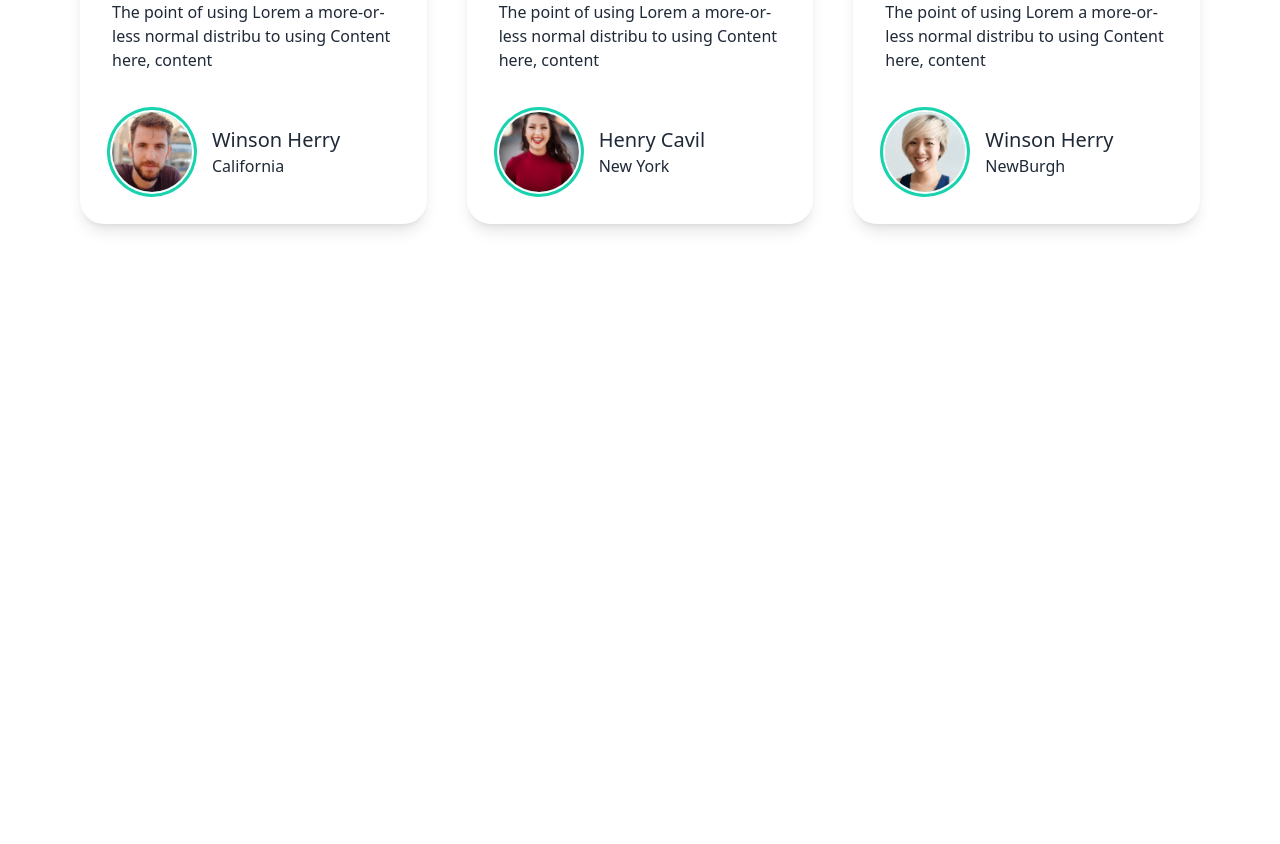
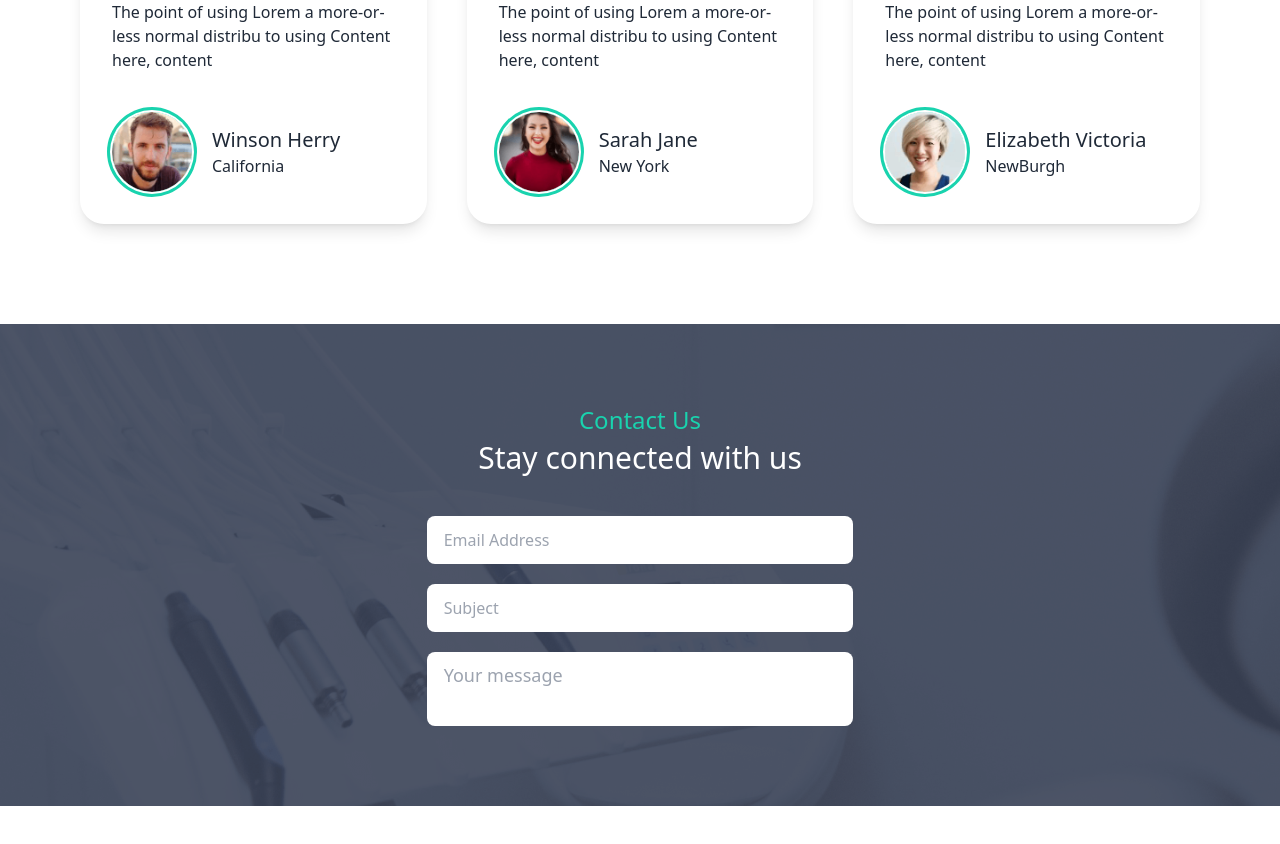
Before and after one commit to Arpon207/Doctors-Portal, a React (Vite) app: page / in a window 1280 px wide. Shown: the part 3325-4169 px from the top of the page. Before the commit the page ends 3649 px from the top, so only its background shows below. Built offline with nearby package versions, Linux system fonts and the light colour scheme.

Commit message:
added contact us component

```diff
--- /dev/null
+++ b/src/components/HomeContact/HomeContact.jsx
@@ -0,0 +1,35 @@
+const HomeContact = () => {
+  return (
+    <div className="bg-[url('/src/assets/images/appointment.png')] flex justify-center items-center py-20 mb-20">
+      <form className="lg:w-2/6">
+        <h3 className="text-2xl text-center text-color1 font-medium">
+          Contact Us
+        </h3>
+        <h1 className="text-3xl text-white text-center mt-1">
+          Stay connected with us
+        </h1>
+        <div
+          className="flex flex-col items-center gap-5 mt-10
+        "
+        >
+          <input
+            type="text"
+            placeholder="Email Address"
+            className="input w-full max-w-xs lg:max-w-none"
+          />
+          <input
+            type="text"
+            placeholder="Subject"
+            className="input w-full max-w-xs lg:max-w-none"
+          />
+          <textarea
+            className="textarea text-lg w-full max-w-xs lg:max-w-none resize-none"
+            placeholder="Your message"
+          ></textarea>
+        </div>
+      </form>
+    </div>
+  );
+};
+
+export default HomeContact;
--- a/src/constants/testimonials.js
+++ b/src/constants/testimonials.js
@@ -10,14 +10,14 @@ const testimonials = [
       "It is a long established fact that by the readable content of a lot layout. The point of using Lorem a more-or-less normal distribu to using Content here, content",
   },
   {
-    name: "Henry Cavil",
+    name: "Sarah Jane",
     address: "New York",
     avatar: people2,
     testimonial:
       "It is a long established fact that by the readable content of a lot layout. The point of using Lorem a more-or-less normal distribu to using Content here, content",
   },
   {
-    name: "Winson Herry",
+    name: "Elizabeth Victoria",
     address: "NewBurgh",
     avatar: people3,
     testimonial:
--- a/src/pages/Home/Home.jsx
+++ b/src/pages/Home/Home.jsx
@@ -1,4 +1,5 @@
 import Banner from "../../components/Banner/Banner";
+import HomeContact from "../../components/HomeContact/HomeContact";
 import Info from "../../components/Info/Info";
 import MakeAppointment from "../../components/MakeAppointment/MakeAppointment";
 import Services from "../../components/Services/Services";
@@ -11,6 +12,7 @@ const Home = () => (
     <Services />
     <MakeAppointment />
     <Testimonials />
+    <HomeContact />
   </>
 );
 
```
